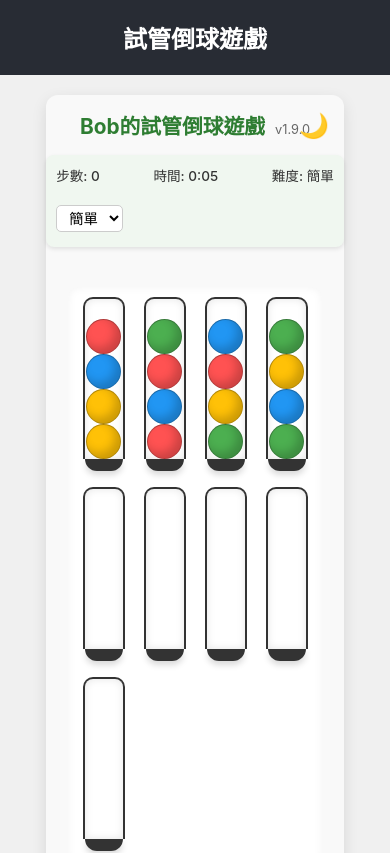
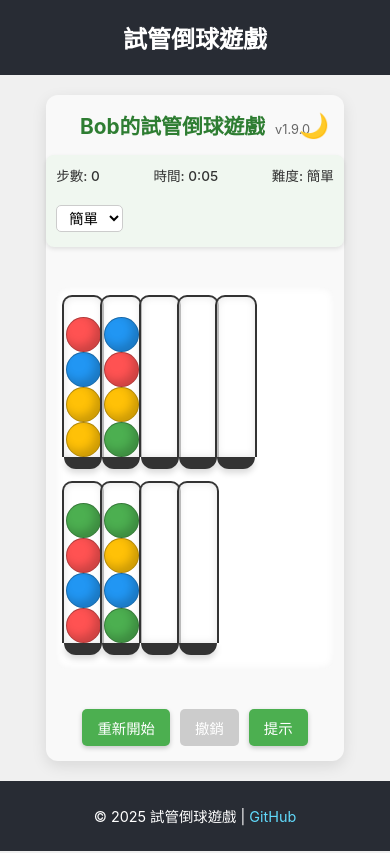
Before and after one commit to yanchen184/ball-sort-puzzle, a React (Create React App) app: page / in a window 390 px wide. Shown: the top 853 px of the page. Built offline with nearby package versions, Linux system fonts and the light colour scheme.

Commit message:
更新BallSortGame.css：優化管子佈局為最多兩排

```diff
--- a/src/components/BallSortGame.css
+++ b/src/components/BallSortGame.css
@@ -138,21 +138,23 @@
 
 .tubes-container {
   display: grid;
-  /* 強制限制最多兩排管子，通過設置較大的minmax值和Grid Auto-rows */
-  grid-template-columns: repeat(auto-fill, minmax(min(130px, 100%), 1fr));
-  grid-auto-flow: row;
-  grid-auto-rows: auto;
+  /* 加強限制管子排列，確保最多兩排 */
+  grid-template-columns: repeat(auto-fill, minmax(70px, 1fr));
+  /* 固定行數為2，超出自動換列 */
+  grid-auto-flow: column;
+  grid-template-rows: repeat(2, auto);
   max-width: 100%;
   justify-content: center;
-  justify-items: center;
   align-items: start;
-  gap: 15px;
+  gap: 5px; /* 減小間距以使排列更密集 */
   margin: 20px 0;
-  padding: 20px;
+  padding: 15px;
   background-color: #ffffff;
   border-radius: 10px;
   box-shadow: inset 0 0 10px rgba(0, 0, 0, 0.05);
   min-height: 270px;
+  overflow-x: auto; /* 允許水平滾動 */
+  overflow-y: hidden; /* 防止垂直滾動 */
 }
 
 .dark .tubes-container {
@@ -357,19 +359,20 @@
   }
 }
 
-/* 大屏幕 - 兩排 */
+/* 大屏幕 - 優化兩排佈局 */
 @media (min-width: 1200px) {
   .tubes-container {
-    grid-template-columns: repeat(auto-fill, minmax(130px, 1fr));
-    gap: 20px;
+    grid-template-columns: repeat(auto-fill, minmax(70px, 1fr));
+    gap: 8px;
+    padding: 20px;
   }
 }
 
 /* 中等屏幕 */
 @media (max-width: 991px) {
   .tubes-container {
-    grid-template-columns: repeat(auto-fill, minmax(100px, 1fr));
-    gap: 15px;
+    grid-template-columns: repeat(auto-fill, minmax(60px, 1fr));
+    gap: 6px;
     padding: 15px;
   }
 
@@ -402,9 +405,9 @@
   }
 
   .tubes-container {
-    grid-template-columns: repeat(auto-fill, minmax(80px, 1fr));
-    gap: 10px;
-    padding: 15px;
+    grid-template-columns: repeat(auto-fill, minmax(50px, 1fr));
+    gap: 5px;
+    padding: 12px;
   }
 
   .game-title {
@@ -447,9 +450,9 @@
   }
 
   .tubes-container {
-    grid-template-columns: repeat(auto-fill, minmax(65px, 1fr));
-    gap: 8px;
-    padding: 10px;
+    grid-template-columns: repeat(auto-fill, minmax(42px, 1fr));
+    gap: 3px;
+    padding: 8px;
   }
 
   .game-controls {
@@ -503,9 +506,9 @@
 /* 超小屏幕設備 */
 @media (max-width: 480px) {
   .tubes-container {
-    grid-template-columns: repeat(auto-fill, minmax(55px, 1fr));
-    gap: 6px;
-    padding: 8px;
+    grid-template-columns: repeat(auto-fill, minmax(35px, 1fr));
+    gap: 2px;
+    padding: 6px;
   }
 
   .game-title {
```
